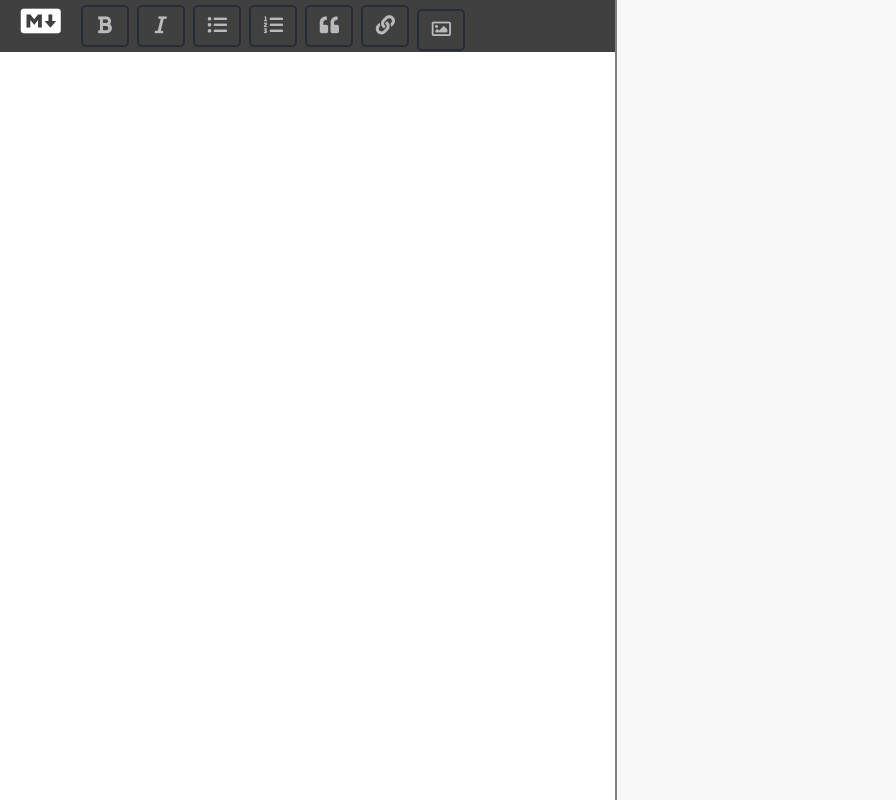
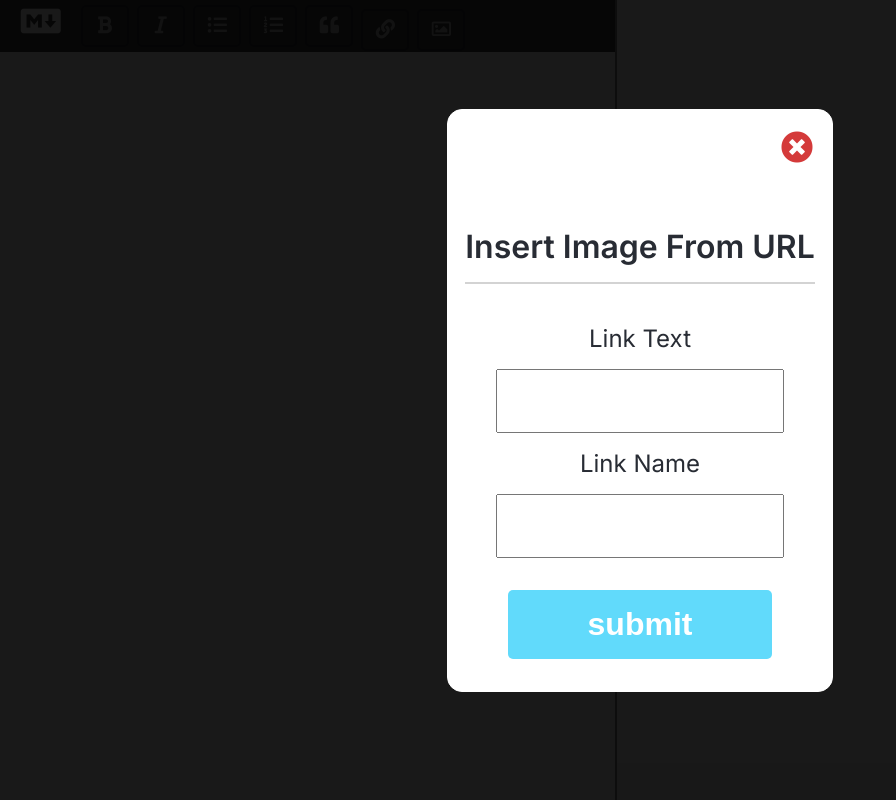
Before and after one commit to shawn-dsilva/react-markdown-editor, a React (Create React App) app: page / in a window 1280 px wide. Both pictures are taken after a click on the button 384 px from the left and 25 px from the top of the page. Shown: the whole page, without its empty margins (0-896 px from the left). Built offline with nearby package versions, Linux system fonts and the light colour scheme.

Commit message:
Insert Link Modal added

```diff
--- a/src/App.css
+++ b/src/App.css
@@ -121,7 +121,7 @@
 
 .modal {
   width: 30%;
-  height: 50%;
+  height: auto;
   margin:auto;
   background-color: white;
   border: 1px solid white;
@@ -174,3 +174,12 @@
   margin-right: 1rem;
   margin-left: 1rem;
 }
+
+label {
+  color:#282c34;
+  /* margin-left: 3rem; */
+  text-align: center;
+  padding:1rem 0;
+  font-size: 1.5rem;
+  font-weight: 400;
+}
--- /dev/null
+++ b/src/components/InsertLinkModal.js
@@ -0,0 +1,55 @@
+import React, { useContext, useRef, useState } from 'react';
+import Modal from './Modal';
+
+function InsertLinkModal(props) {
+
+    const [modalToggle, setModalToggle] = useState(false);
+    const [modalLinkName, setModalLinkName] = useState("");
+    const [modalLinkText, setModalLinkText] = useState("");
+
+    const modalToggler = () => {
+        setModalToggle(!modalToggle);
+    }
+
+    const handleInputChange = (event) => {
+        setModalLinkName(event.target.value);
+
+    }
+
+    const handleURLSubmit = (event) => {
+        const imageURL = `[${modalLinkText}](${modalLinkName})`;
+        console.log(imageURL);
+        props.setNameFromRef(props.textArea.current.value);
+        props.textArea.current.setRangeText(` ${imageURL} `);
+        props.dispatch({type:"text", data: props.textArea.current.value});
+    }
+
+    return (
+        <div>
+            <button onClick={e => modalToggler(e)} ><i class="fas fa-link"></i></button>
+      <Modal show={modalToggle} onClose={e => modalToggler(e)}>
+        <h1>Insert Image From URL</h1>
+        <label>Link Text</label>
+        <input
+         type="text"
+         value={modalLinkText}
+         name="modalLinkText"
+         onChange={e => setModalLinkText(e.target.value)}
+         >
+        </input>
+
+        <label>Link Name</label>
+        <input
+         type="text"
+         value={modalLinkName}
+         name="modalLinkName"
+         onChange={e => setModalLinkName(e.target.value)}
+         >
+        </input>
+        <button className="modal-submit" onClick={e => handleURLSubmit(e)}>submit</button>
+      </Modal>
+        </div>
+    )
+}
+
+export default InsertLinkModal
--- a/src/components/WriteDiv.js
+++ b/src/components/WriteDiv.js
@@ -1,7 +1,7 @@
 import React, { useContext, useRef, useState } from 'react';
 import { store } from '../store';
-import Modal from './Modal';
 import InsertImageModal from './InsertImageModal';
+import InsertLinkModal from './InsertLinkModal';
 
 function WriteDiv() {
     const globalState = useContext(store);
@@ -49,7 +49,7 @@ function WriteDiv() {
       <button ><i class="fas fa-list-ul"></i></button>
       <button ><i class="fas fa-list-ol"></i></button>
       <button ><i class="fas fa-quote-left"></i></button>
-      <button ><i class="fas fa-link"></i></button>
+      <InsertLinkModal dispatch={dispatch} textArea={textArea} setNameFromRef={setNameFromRef}/>
       <InsertImageModal dispatch={dispatch} textArea={textArea} setNameFromRef={setNameFromRef}/>
       </div>
         <textarea ref={textArea} className="writeDiv" value={nameFromRef}  onChange={onChange}   />
```
